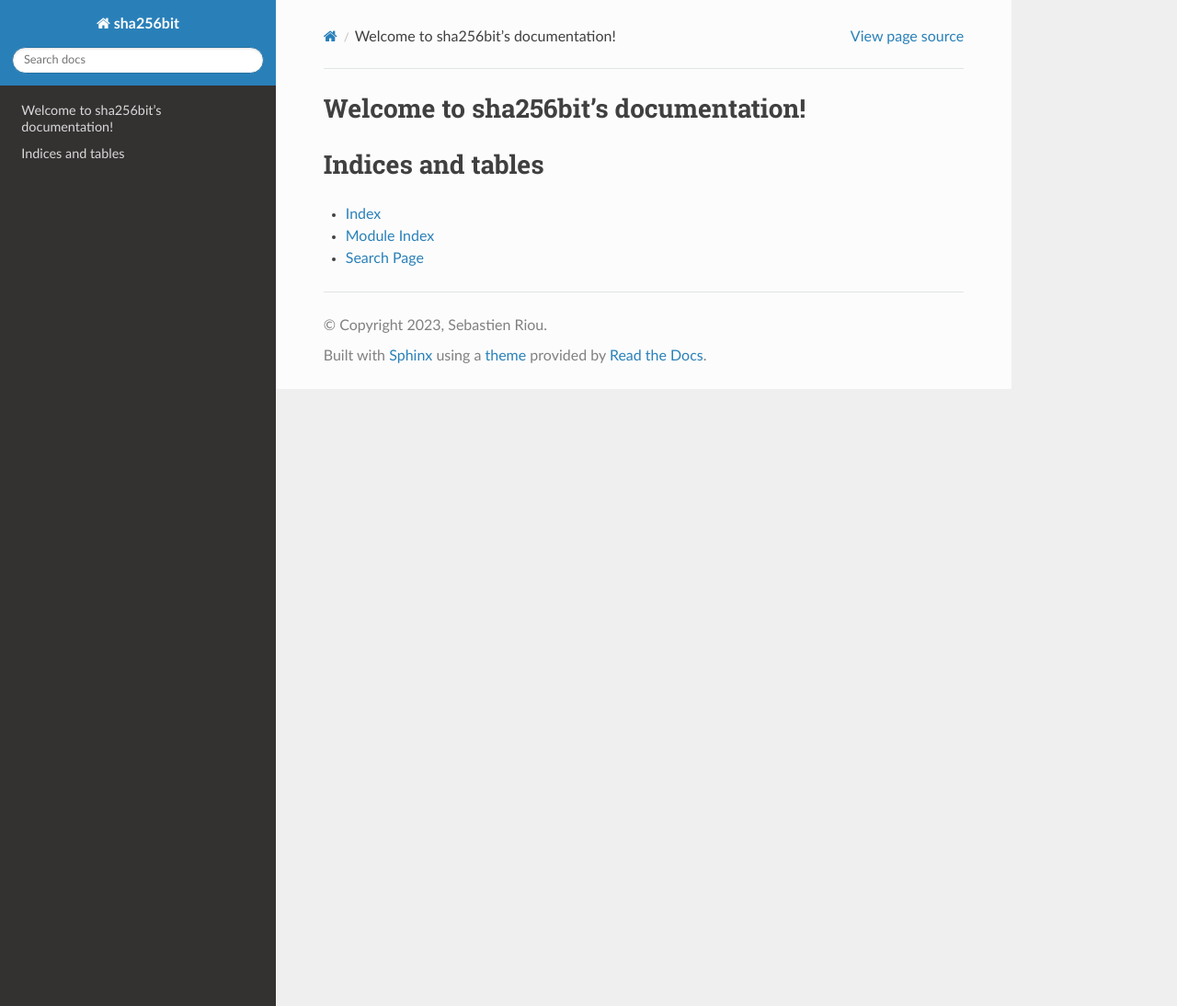
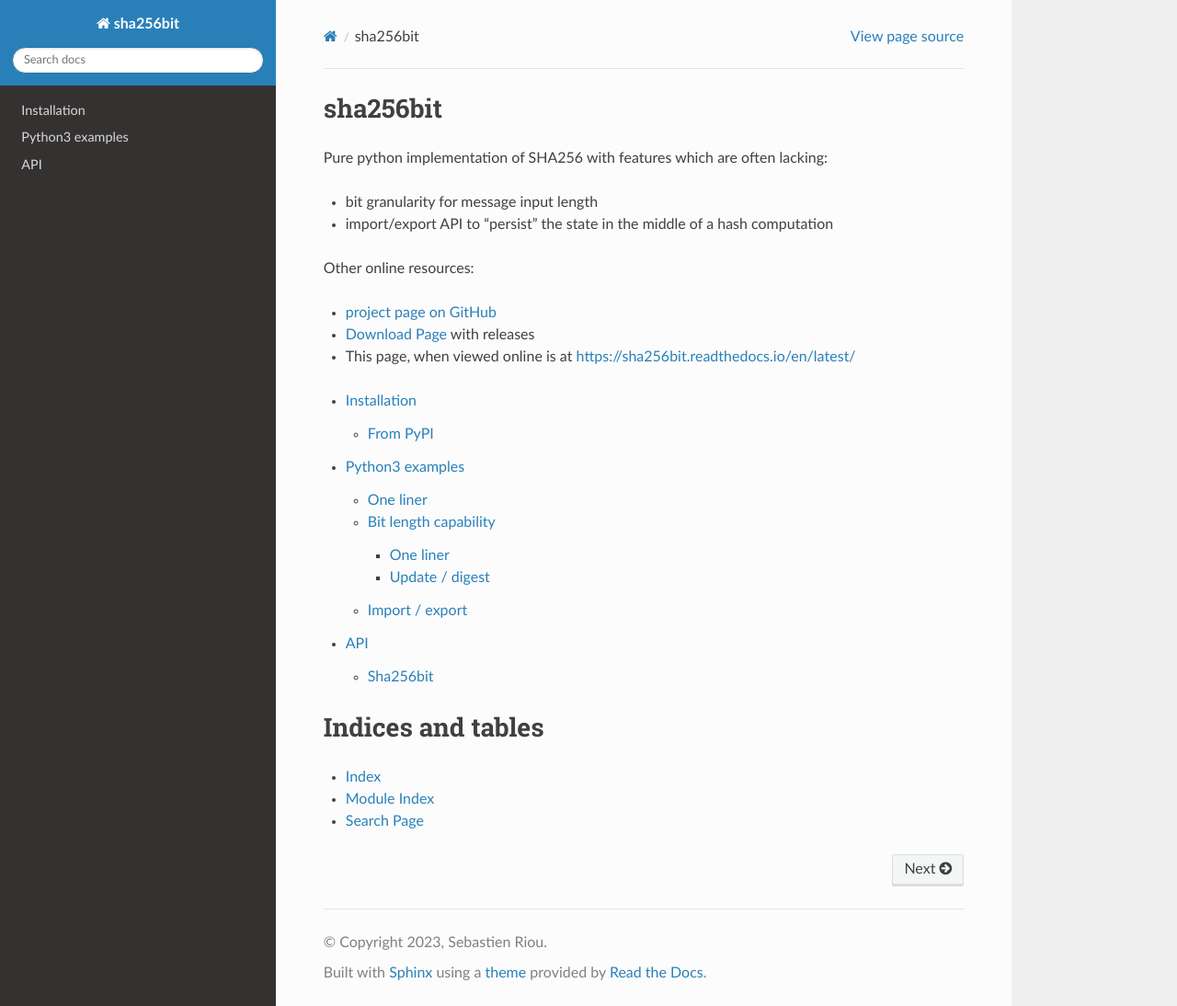
Before and after one commit to sebastien-riou/sha256bit, a Sphinx documentation site: the page built from docs/source/index.rst, in a window 1280 px wide and 1094 px high. Shown: the whole window at 92% size. Built offline with Sphinx 7.4.7 and the Read the Docs theme 2.0.0, drawn with Linux system fonts in a browser that asks for light colours.

Commit message:
add doc generation to CI

```diff
--- a/docs/source/conf.py
+++ b/docs/source/conf.py
@@ -13,19 +13,18 @@ author = 'Sebastien Riou'
 # -- General configuration ---------------------------------------------------
 # https://www.sphinx-doc.org/en/master/usage/configuration.html#general-configuration
 
+import sys, os
+# add root of the repo to the search path for modules
+p = os.path.abspath(os.path.join('..','..'))
+sys.path.append(p)
 
 extensions = [
     'sphinx_rtd_theme',
-    'sphinx_multiversion',
+    'sphinx.ext.autodoc',
+    'sphinx.ext.doctest',
+    'sphinx_autodoc_typehints',
+    'sphinx.ext.napoleon'
 ]
-
-smv_tag_whitelist = r'^v\d+\.\d+.*$|latest'  # all tags of form v*.*.x and latest
-# Whitelist pattern for branches (set to '' to ignore all branches)
-smv_branch_whitelist = ''
-smv_released_pattern = r'v.*'
-smv_latest_version = 'v0.1'
-smv_remote_whitelist = None
-
 
 templates_path = ['_templates']
 exclude_patterns = []
--- /dev/null
+++ b/docs/source/examples_python3.rst
@@ -0,0 +1,61 @@
+****************
+Python3 examples
+****************
+
+One liner
+=========
+
+.. testcode::
+
+	from sha256bit import Sha256bit
+	print(Sha256bit("abc".encode()).hexdigest())
+
+.. testoutput::
+
+    ba7816bf8f01cfea414140de5dae2223b00361a396177a9cb410ff61f20015ad
+
+
+Bit length capability
+=====================
+
+One liner
+----------
+
+.. testcode::
+
+    from sha256bit import Sha256bit
+    print(Sha256bit(b'\x00',bitlen=1).hexdigest())
+
+.. testoutput::
+
+    bd4f9e98beb68c6ead3243b1b4c7fed75fa4feaab1f84795cbd8a98676a2a375
+
+Update / digest
+-----------------
+
+.. testcode::
+
+    from sha256bit import Sha256bit
+    h = Sha256bit()
+    h.update(b'\x00',bitlen=1)
+    print(h.hexdigest())
+
+.. testoutput::
+
+    bd4f9e98beb68c6ead3243b1b4c7fed75fa4feaab1f84795cbd8a98676a2a375
+
+Import / export
+=====================
+
+.. testcode::
+
+    from sha256bit import Sha256bit
+    h1 = Sha256bit("a".encode())
+    state = h1.export_state()
+    h2 = Sha256bit.import_state(state)
+    h2.update("bc".encode())
+    print(h2.hexdigest())
+
+.. testoutput::
+
+    ba7816bf8f01cfea414140de5dae2223b00361a396177a9cb410ff61f20015ad
--- a/docs/source/index.rst
+++ b/docs/source/index.rst
@@ -3,12 +3,29 @@
    You can adapt this file completely to your liking, but it should at least
    contain the root `toctree` directive.
 
-Welcome to sha256bit's documentation!
+sha256bit
 =====================================
+Pure python implementation of SHA256 with features which are often lacking:
+
+- bit granularity for message input length
+- import/export API to "persist" the state in the middle of a hash computation
+
+Other online resources:
+
+- `project page on GitHub`_
+- `Download Page`_ with releases
+- This page, when viewed online is at https://sha256bit.readthedocs.io/en/latest/
+
+.. _`project page on GitHub`: https://github.com/sebastien-riou/sha256bit
+.. _`Download Page`: http://pypi.python.org/pypi/sha256bit
+
 
 .. toctree::
-   :maxdepth: 2
-   :caption: Contents:
+  :maxdepth: 4
+
+  installation
+  examples_python3
+  api
 
 
 
```
Also changed, not shown: docs/requirements.txt (added, +34 -0 lines), docs/source/api.rst (added, +9 -0 lines), docs/source/installation.rst (added, +19 -0 lines), 1 other file.
